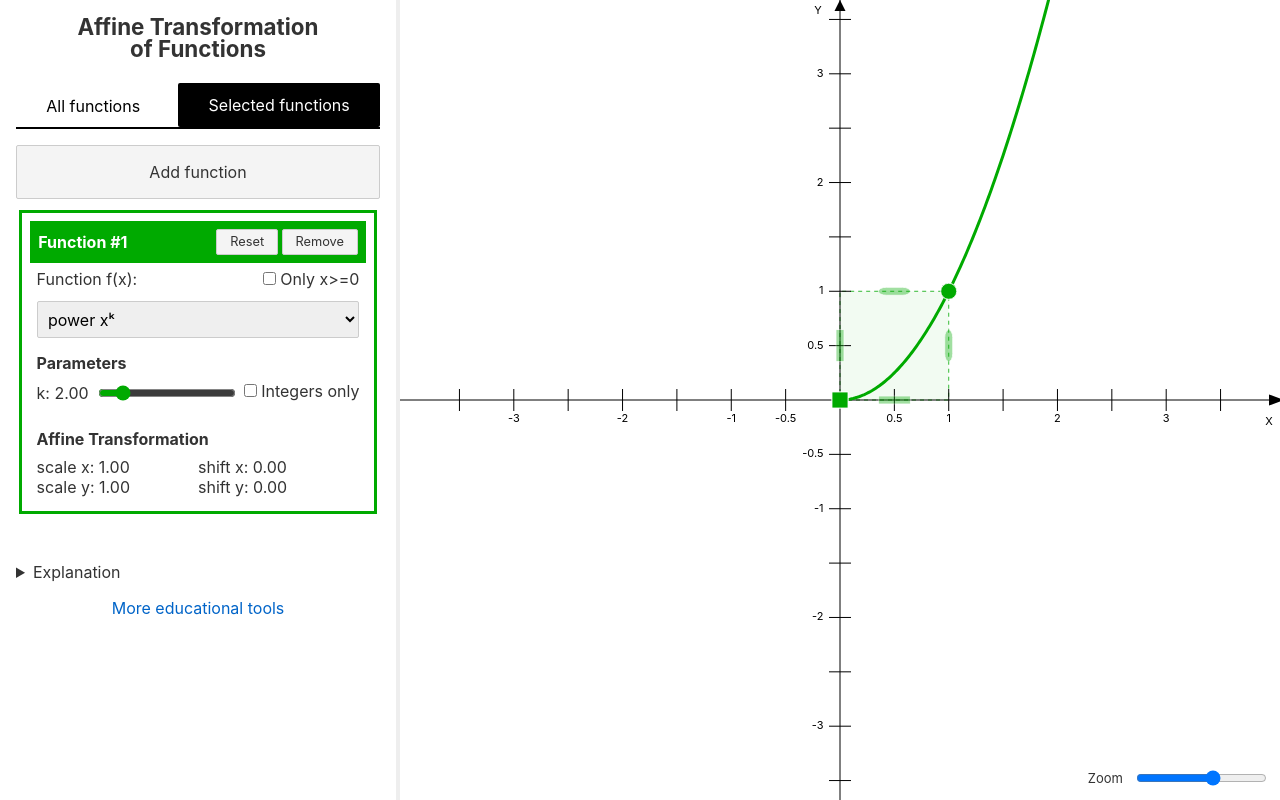
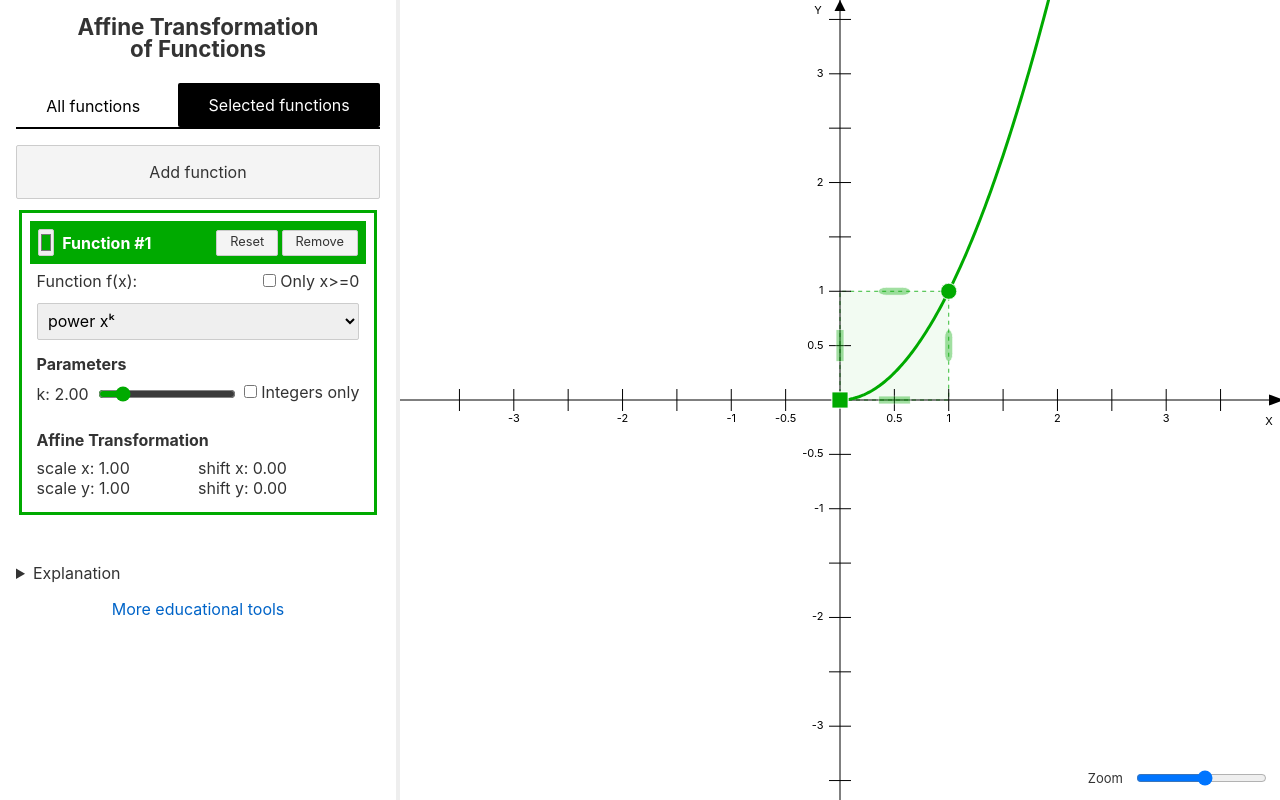
Before and after one commit to laszlokorte/affine-transformed-functions, a Svelte app: page / in a window 1280 px wide. Both pictures are taken after a click on the button "Selected functions". Built offline with nearby package versions, Linux system fonts and the light colour scheme.

Commit message:
increase zoom limits and fix clamping

```diff
--- a/src/App.svelte
+++ b/src/App.svelte
@@ -10,6 +10,8 @@
 
 	let zoomFactor = 1
 	const zoomBase = 50;
+	const minZoom = -15
+	const maxZoom = 15;
 
 	let colors = ['#ff00aa','#00ccdd','#00aa00']
 
@@ -193,7 +195,7 @@
 	}
 
 	function onWheel(evt) {
-		zoomFactor = clamp(zoomFactor + (-(evt.deltaY)/120/3), -5, 5)
+		zoomFactor = clamp(zoomFactor + (-(evt.deltaY)/120/3), minZoom, maxZoom)
 	}
 
 	function axisInterval(range) {
@@ -399,6 +401,15 @@
 		cursor: row-resize;
 		opacity: 0.2;
 	}
+
+	.color-picker {
+		padding: 0;
+		width: 1em;
+		margin: 0;
+		align-self: baseline;
+		margin: 0 0.5em 0 0;
+		cursor: pointer;
+	}
 </style>
 
 <div class="container">
@@ -468,8 +479,8 @@
 
 
 	<div on:mousedown={() => {latestLayer = l}} class="layer-box" style:--layer-color={layer.color}>
-		<h3><label style:flex-grow="1">Function #{layers.length - l}
-			<input type="color" style:display="none" bind:value={layer.color} /></label>
+		<h3><input type="color" class="color-picker" bind:value={layer.color} />
+			<span style:flex-grow="1">Function #{layers.length - l}</span>
 			<span>
 				<button on:click={() => reset(l)}>Reset</button>
 			<button on:click={() => removeLayer(l)}>Remove</button>
@@ -535,7 +546,7 @@
 	</p>
 
 	<label class="zoom-control" on:wheel|preventDefault={onWheel} on:dblclick|preventDefault={() => zoomFactor = 1}>
-		Zoom <input type="range" min={-5} max="5" step={0.05} bind:value={zoomFactor} />
+		Zoom <input type="range" min={minZoom} max={maxZoom} step={0.05} bind:value={zoomFactor} />
 	</label>
 </div>
 
@@ -609,10 +620,10 @@
 		<g pointer-events="none">
 			{#if f.fractionalB(layer.baseParam.integer, Math.sign(layer.scale.x))}
 
-			<polyline  vector-effect="non-scaling-stroke" stroke-width="3" points={segments(resRight, layer.offset.x, (maxVisible.x + 10)/zoom).filter(x => !layer.onlyPositives ||(x/layer.scale.x)/layer.scale.x >= 0).map(x => f.fn((x/layer.scale.x)-layer.offset.x/layer.scale.x, layer.baseParam.castValue, Math.sign(layer.scale.x)) === undefined ? '' : `${numFormatSvg.format(x*zoom)}, ${numFormatSvg.format(clamp(-f.fn(((x-layer.offset.x)/layer.scale.x), layer.baseParam.castValue, Math.sign(layer.scale.x))*layer.scale.y*zoom-layer.offset.y*zoom, 3*minVisible.y, zoom*3*maxVisible.y))}`).join(" ")} stroke={layer.color} fill="none"/>
+			<polyline  vector-effect="non-scaling-stroke" stroke-width="3" points={segments(resRight, layer.offset.x, (maxVisible.x + 10)/zoom).filter(x => !layer.onlyPositives ||(x/layer.scale.x)/layer.scale.x >= 0).map(x => f.fn((x/layer.scale.x)-layer.offset.x/layer.scale.x, layer.baseParam.castValue, Math.sign(layer.scale.x)) === undefined ? '' : `${numFormatSvg.format(x*zoom)}, ${numFormatSvg.format(clamp(-f.fn(((x-layer.offset.x)/layer.scale.x), layer.baseParam.castValue, Math.sign(layer.scale.x))*layer.scale.y*zoom-layer.offset.y*zoom, 3*minVisible.y, 3*maxVisible.y))}`).join(" ")} stroke={layer.color} fill="none"/>
 				{/if}
 				{#if f.fractionalB(layer.baseParam.integer, -1*Math.sign(layer.scale.x))}
-					<polyline  vector-effect="non-scaling-stroke" stroke-width="3" points={segments(resLeft, layer.offset.x, (minVisible.x - 10)/zoom).filter(x => !layer.onlyPositives ||(x/layer.scale.x)/layer.scale.x >= 0).map(x => f.fn((x/layer.scale.x)-layer.offset.x/layer.scale.x, layer.baseParam.castValue, -Math.sign(layer.scale.x)) === undefined ? '' : `${numFormatSvg.format(x*zoom)}, ${numFormatSvg.format(clamp(-f.fn(((x-layer.offset.x)/layer.scale.x), layer.baseParam.castValue, -Math.sign(layer.scale.x))*layer.scale.y*zoom-layer.offset.y*zoom, 3*minVisible.y, zoom*3*maxVisible.y))}`).join(" ")} stroke={layer.color} fill="none"/>
+					<polyline  vector-effect="non-scaling-stroke" stroke-width="3" points={segments(resLeft, layer.offset.x, (minVisible.x - 10)/zoom).filter(x => !layer.onlyPositives ||(x/layer.scale.x)/layer.scale.x >= 0).map(x => f.fn((x/layer.scale.x)-layer.offset.x/layer.scale.x, layer.baseParam.castValue, -Math.sign(layer.scale.x)) === undefined ? '' : `${numFormatSvg.format(x*zoom)}, ${numFormatSvg.format(clamp(-f.fn(((x-layer.offset.x)/layer.scale.x), layer.baseParam.castValue, -Math.sign(layer.scale.x))*layer.scale.y*zoom-layer.offset.y*zoom, 3*minVisible.y, 3*maxVisible.y))}`).join(" ")} stroke={layer.color} fill="none"/>
 				{/if}
 		</g>
 
@@ -690,10 +701,10 @@
 		<g pointer-events="none">
 			{#if f.fractionalB(baseLayer.baseParam.integer, Math.sign(baseLayer.scale.x))}
 
-			<polyline  vector-effect="non-scaling-stroke" stroke-width="3" points={segmentsRight.filter(x => !baseLayer.onlyPositives ||(x/baseLayer.scale.x)/baseLayer.scale.x >= 0).map(x => f.fn((x/baseLayer.scale.x)-baseLayer.offset.x/baseLayer.scale.x, baseLayer.baseParam.castValue, Math.sign(baseLayer.scale.x)) === undefined ? '' : `${numFormatSvg.format(x*zoom)}, ${numFormatSvg.format(clamp(-f.fn(((x-baseLayer.offset.x)/baseLayer.scale.x), baseLayer.baseParam.castValue, Math.sign(baseLayer.scale.x))*baseLayer.scale.y*zoom-baseLayer.offset.y*zoom, 3*minVisible.y, zoom*3*maxVisible.y))}`).join(" ")} stroke={f.previewColor} fill="none"/>
+			<polyline  vector-effect="non-scaling-stroke" stroke-width="3" points={segmentsRight.filter(x => !baseLayer.onlyPositives ||(x/baseLayer.scale.x)/baseLayer.scale.x >= 0).map(x => f.fn((x/baseLayer.scale.x)-baseLayer.offset.x/baseLayer.scale.x, baseLayer.baseParam.castValue, Math.sign(baseLayer.scale.x)) === undefined ? '' : `${numFormatSvg.format(x*zoom)}, ${numFormatSvg.format(clamp(-f.fn(((x-baseLayer.offset.x)/baseLayer.scale.x), baseLayer.baseParam.castValue, Math.sign(baseLayer.scale.x))*baseLayer.scale.y*zoom-baseLayer.offset.y*zoom, 3*minVisible.y, 3*maxVisible.y))}`).join(" ")} stroke={f.previewColor} fill="none"/>
 				{/if}
 				{#if f.fractionalB(baseLayer.baseParam.integer, -1*Math.sign(baseLayer.scale.x))}
-					<polyline  vector-effect="non-scaling-stroke" stroke-width="3" points={segmentsLeft.filter(x => !baseLayer.onlyPositives ||(x/baseLayer.scale.x)/baseLayer.scale.x >= 0).map(x => f.fn((x/baseLayer.scale.x)-baseLayer.offset.x/baseLayer.scale.x, baseLayer.baseParam.castValue, -Math.sign(baseLayer.scale.x)) === undefined ? '' : `${numFormatSvg.format(x*zoom)}, ${numFormatSvg.format(clamp(-f.fn(((x-baseLayer.offset.x)/baseLayer.scale.x), baseLayer.baseParam.castValue, -Math.sign(baseLayer.scale.x))*baseLayer.scale.y*zoom-baseLayer.offset.y*zoom, 3*minVisible.y, zoom*3*maxVisible.y))}`).join(" ")} stroke={f.previewColor} fill="none"/>
+					<polyline  vector-effect="non-scaling-stroke" stroke-width="3" points={segmentsLeft.filter(x => !baseLayer.onlyPositives ||(x/baseLayer.scale.x)/baseLayer.scale.x >= 0).map(x => f.fn((x/baseLayer.scale.x)-baseLayer.offset.x/baseLayer.scale.x, baseLayer.baseParam.castValue, -Math.sign(baseLayer.scale.x)) === undefined ? '' : `${numFormatSvg.format(x*zoom)}, ${numFormatSvg.format(clamp(-f.fn(((x-baseLayer.offset.x)/baseLayer.scale.x), baseLayer.baseParam.castValue, -Math.sign(baseLayer.scale.x))*baseLayer.scale.y*zoom-baseLayer.offset.y*zoom, 3*minVisible.y, 3*maxVisible.y))}`).join(" ")} stroke={f.previewColor} fill="none"/>
 				{/if}
 		</g>
 		{/if}
```
